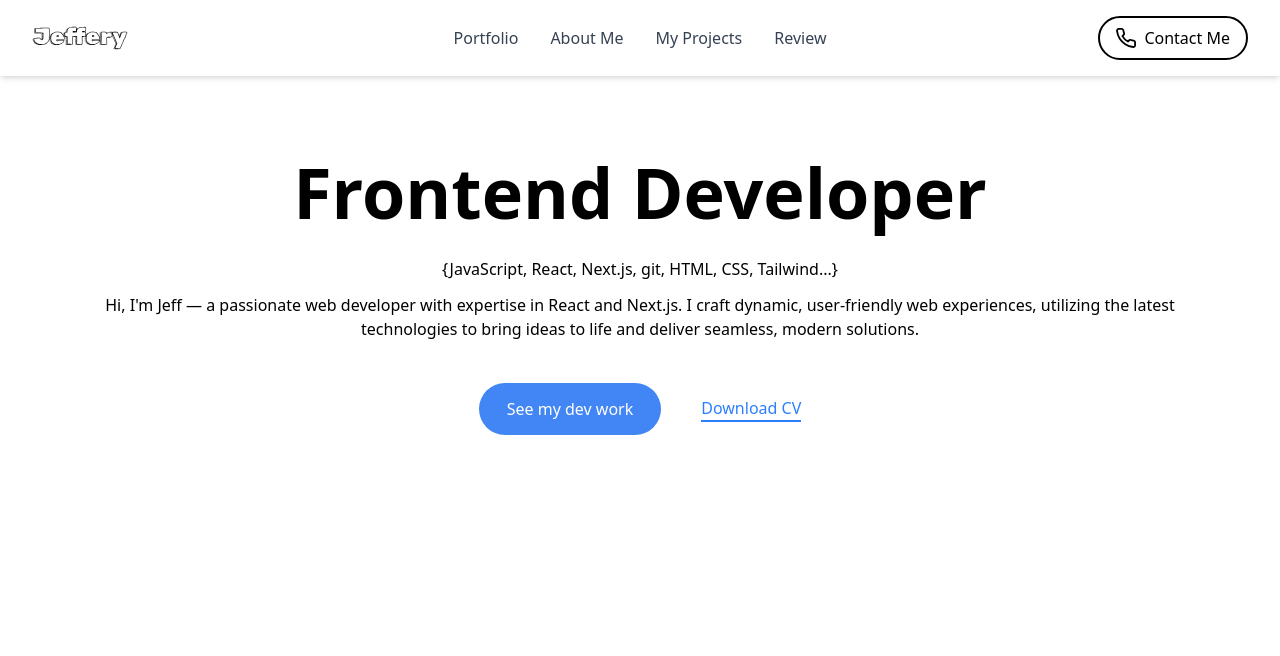
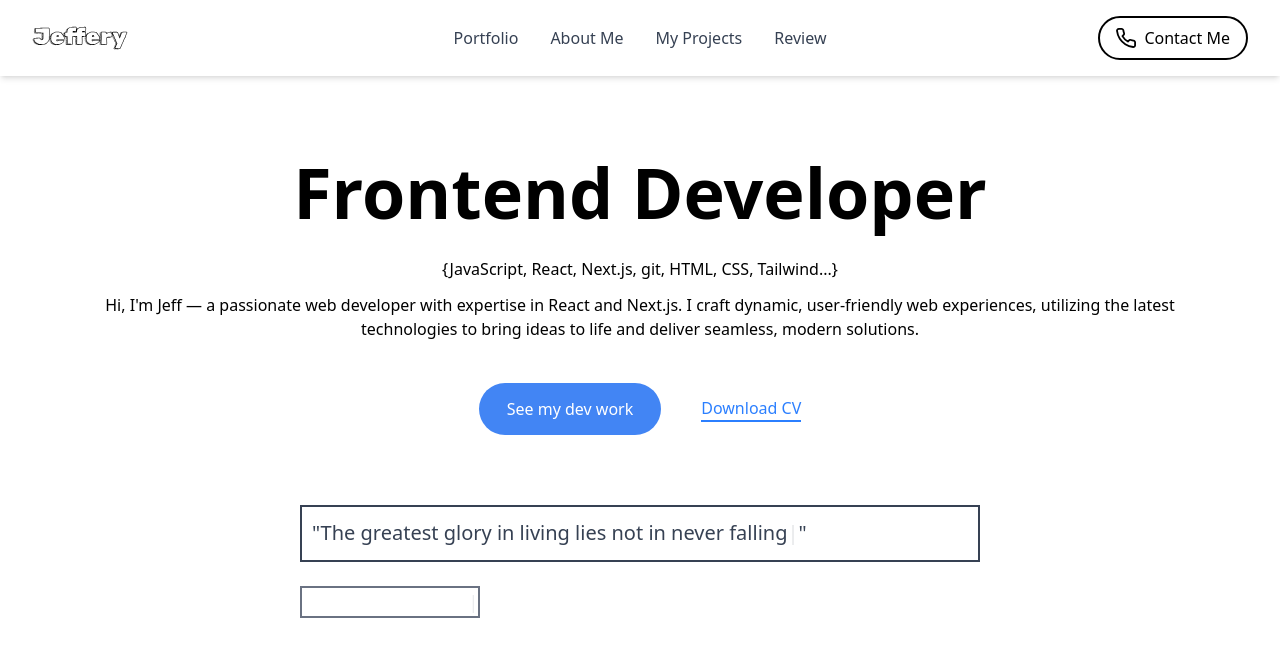
Before and after one commit to TheJeff01/next-portfolio, a Next.js app: page / in a window 1280 px wide. Shown: the top 656 px of the page. Built offline with nearby package versions, Linux system fonts and the light colour scheme.

Commit message:
started the quotes section

```diff
--- a/src/app/page.js
+++ b/src/app/page.js
@@ -1,10 +1,13 @@
 import NavBar from "@/components/Navbar";
 import HeroBanner from "@/components/HeroBanner";
+import QuoteComponent from "@/components/QuoteComponent";
+
 export default function Home() {
   return (
     <main>
       <NavBar />
       <HeroBanner />
+      <QuoteComponent />
     </main>
   );
 }
--- a/src/components/HeroBanner.jsx
+++ b/src/components/HeroBanner.jsx
@@ -22,7 +22,7 @@ const buttonVariantsRight = {
 };
 function HeroBanner() {
   return (
-    <main className="container max-w-7xl mx-auto w-full px-4 text-center mt-[64px] lg:mt-90px">
+    <main className="container max-w-7xl mx-auto w-full px-4 text-center mt-[64px] mb-[70px] lg:mt-90px">
       <div className="mb-[42px]">
         <motion.h1
           initial="hidden"
--- /dev/null
+++ b/src/components/QuoteComponent.jsx
@@ -0,0 +1,148 @@
+"use client"
+import { useState, useEffect } from "react";
+import { motion } from "framer-motion";
+
+export default function QuoteGenerator() {
+  const [quote, setQuote] = useState({
+    text: "The greatest glory in living lies not in never falling, but in rising every time we fall.",
+    author: "Nelson Mandela"
+  });
+  const [displayedQuote, setDisplayedQuote] = useState("");
+  const [displayedAuthor, setDisplayedAuthor] = useState("");
+  const [isTyping, setIsTyping] = useState(true);
+
+  const quotes = [
+    {
+      text: "The greatest glory in living lies not in never falling, but in rising every time we fall.",
+      author: "Nelson Mandela"
+    },
+    {
+      text: "The way to get started is to quit talking and begin doing.",
+      author: "Walt Disney"
+    },
+    {
+      text: "Your time is limited, so don't waste it living someone else's life.",
+      author: "Steve Jobs"
+    },
+    {
+      text: "If life were predictable it would cease to be life, and be without flavor.",
+      author: "Eleanor Roosevelt"
+    },
+    {
+      text: "If you set your goals ridiculously high and it's a failure, you will fail above everyone else's success.",
+      author: "James Cameron"
+    },
+    {
+      text: "Life is what happens when you're busy making other plans.",
+      author: "John Lennon"
+    },
+    {
+      text: "Spread love everywhere you go. Let no one ever come to you without leaving happier.",
+      author: "Mother Teresa"
+    },
+    {
+      text: "When you reach the end of your rope, tie a knot in it and hang on.",
+      author: "Franklin D. Roosevelt"
+    },
+    {
+      text: "Always remember that you are absolutely unique. Just like everyone else.",
+      author: "Margaret Mead"
+    },
+    {
+      text: "The future belongs to those who believe in the beauty of their dreams.",
+      author: "Eleanor Roosevelt"
+    }
+  ];
+
+  const getRandomQuote = () => {
+    // Reset typing state
+    setIsTyping(true);
+    setDisplayedQuote("");
+    setDisplayedAuthor("");
+
+    // Get a new random quote
+    const randomIndex = Math.floor(Math.random() * quotes.length);
+    setQuote(quotes[randomIndex]);
+  };
+
+  // Effect for auto-changing quotes
+  useEffect(() => {
+    // First quote should start typing immediately
+    const startTypingTimeout = setTimeout(() => {
+      setIsTyping(true);
+    }, 500);
+
+    // Change quotes at a comfortable interval
+    const intervalId = setInterval(() => {
+      getRandomQuote();
+    }, 12000); // Extended to 12 seconds for comfortable reading
+
+    return () => {
+      clearInterval(intervalId);
+      clearTimeout(startTypingTimeout);
+    };
+  }, []);
+
+  // Initial setup for the first quote
+  useEffect(() => {
+    // Start typing the first quote on component mount
+    setDisplayedQuote("");
+    setDisplayedAuthor("");
+  }, []);
+
+  // Effect for typing animation of quote text
+  useEffect(() => {
+    if (isTyping && displayedQuote.length < quote.text.length) {
+      const timeoutId = setTimeout(() => {
+        setDisplayedQuote(quote.text.substring(0, displayedQuote.length + 1));
+      }, 100); // Even slower for a more comfortable reading experience
+
+      return () => clearTimeout(timeoutId);
+    } else if (displayedQuote === quote.text && displayedAuthor.length < quote.author.length) {
+      // Add a small pause before starting to type the author name
+      const timeoutId = setTimeout(() => {
+        setDisplayedAuthor(quote.author.substring(0, displayedAuthor.length + 1));
+      }, 120); // Slightly slower author typing
+
+      return () => clearTimeout(timeoutId);
+    } else if (displayedAuthor === quote.author) {
+      // Add a pause after typing is complete before moving to the next quote
+      setIsTyping(false);
+    }
+  }, [displayedQuote, displayedAuthor, quote, isTyping]);
+
+  return (
+    <div className="flex flex-col items-center justify-center container">
+
+        <div className=" flex flex-col justify-center">
+          <motion.p
+            className="text-xl mb-4 text-gray-700 leading-relaxed border-[2px] p-[10px] w-[680px]"
+            key={quote.text}
+          >
+            "{displayedQuote}<motion.span
+              animate={{ opacity: [0, 1, 0] }}
+              transition={{ repeat: Infinity, duration: 0.8 }}
+              className="inline-block "
+            >
+              |
+            </motion.span>"
+          </motion.p>
+          <motion.p
+            className="text-right italic text-gray-500 text-lg mt-2 border-[2px] max-w-[180px]"
+            key={quote.author}
+          >
+            {displayedAuthor.length > 0 ? `— ${displayedAuthor}` : ""}
+            {displayedAuthor !== quote.author && (
+              <motion.span
+                animate={{ opacity: [0, 1, 0] }}
+                transition={{ repeat: Infinity, duration: 0.8 }}
+                className="inline-block ml-1"
+              >
+                |
+              </motion.span>
+            )}
+          </motion.p>
+        </div>
+      </div>
+  );
+}
```
